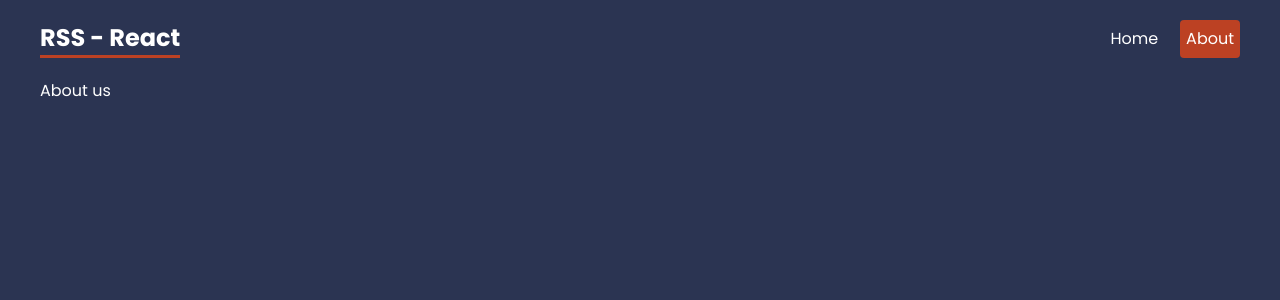
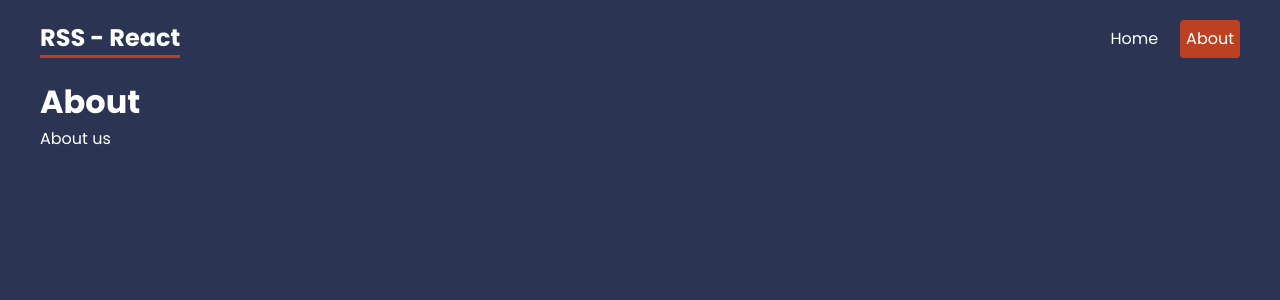
Before and after one commit to errfrost/rs-react, a React (Vite) app: page /about in a window 1280 px wide. Shown: the top 300 px of the page. Built offline with nearby package versions, Linux system fonts and the light colour scheme.

Commit message:
feat: add headers

```diff
--- a/src/pages/About.tsx
+++ b/src/pages/About.tsx
@@ -1,3 +1,8 @@
 export default function About() {
-  return <>About us</>;
+  return (
+    <>
+      <h1>About</h1>
+      About us
+    </>
+  );
 }
--- a/src/pages/Home.tsx
+++ b/src/pages/Home.tsx
@@ -4,6 +4,7 @@ import SearchBox from '../components/search';
 export default function Home() {
   return (
     <>
+      <h1>Home</h1>
       <SearchBox />
       <ProductsWrapper />
     </>
```
